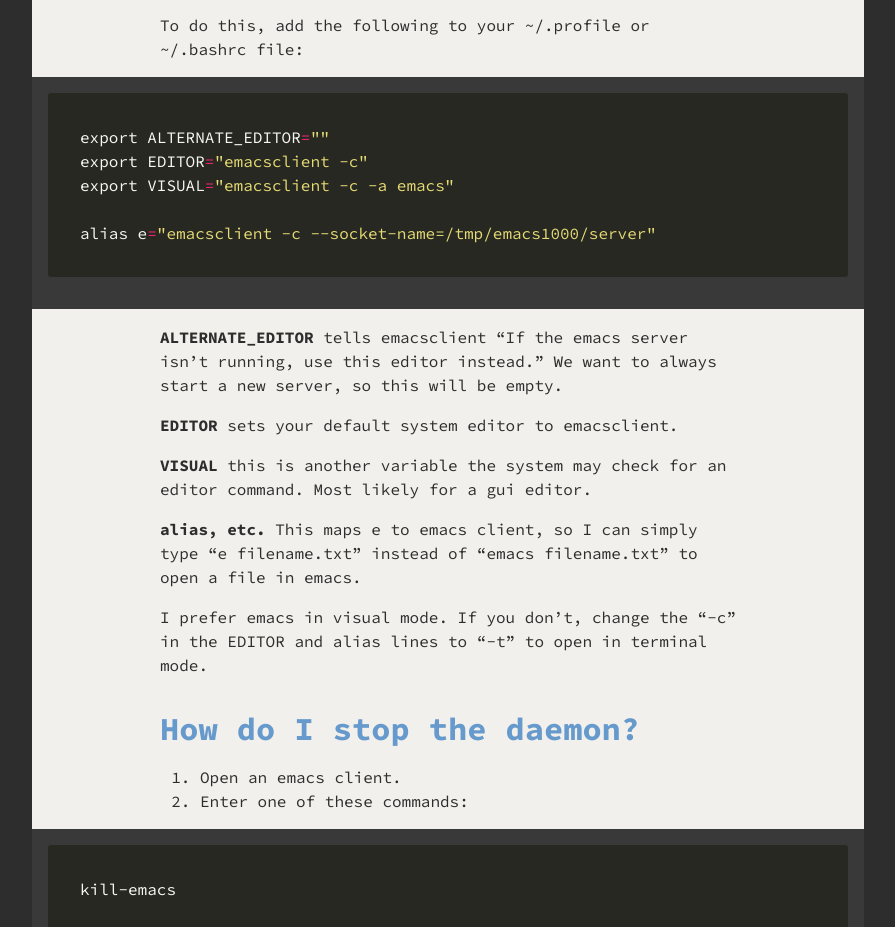
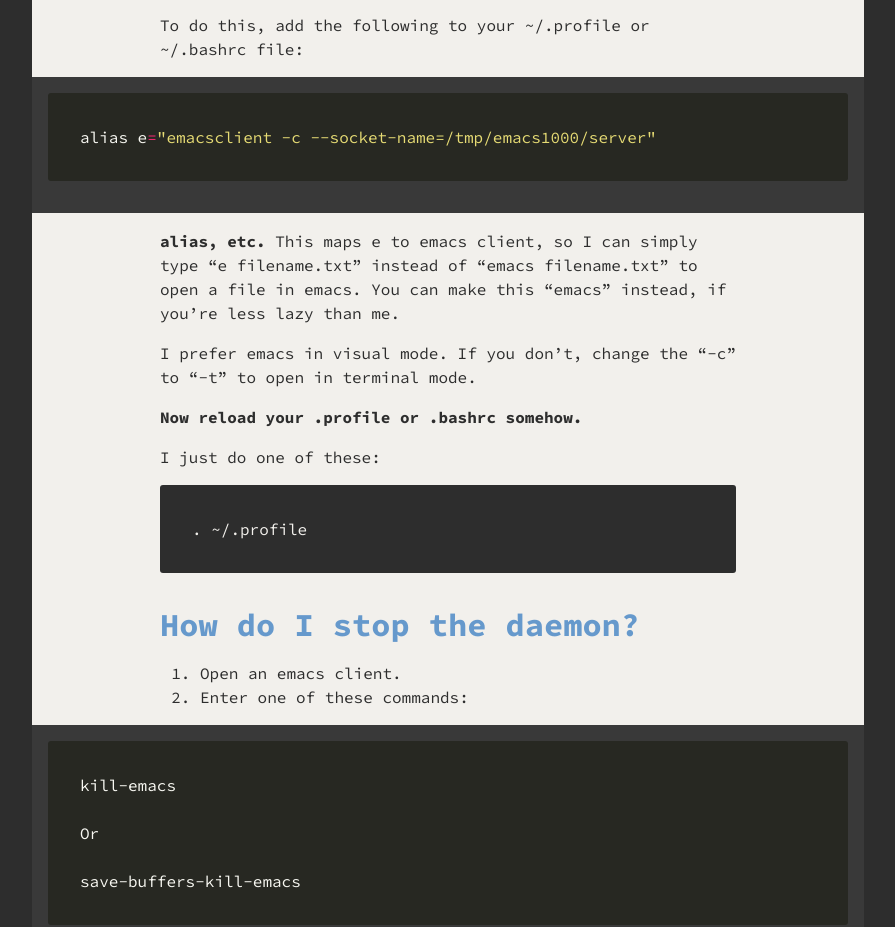
Before and after one commit to trentlb/trentlb.github.io, a plain HTML site: page post/doom-emacs-server-mode-daemon/index.html in a window 1280 px wide. Shown: the part 1049-1976 px from the top of the page, without its empty margins (192-1087 px from the left). Drawn offline with Linux system fonts and the light colour scheme.

Commit message:
Removing stuff that didn't make sense.

```diff
--- a/post/doom-emacs-server-mode-daemon/index.html
+++ b/post/doom-emacs-server-mode-daemon/index.html
@@ -46,17 +46,13 @@
 <p>The solution I liked the most (there are others) was to always run emacsclient when opening files instead of emacs.</p>
 <p>When emacsclient runs, it will start the emacs server.  Thereafter, when you run emacsclient, it will connect to the existing server.</p>
 <p>To do this, add the following to your ~/.profile or ~/.bashrc file:</p>
-<div class="highlight"><pre style="color:#f8f8f2;background-color:#272822;-moz-tab-size:4;-o-tab-size:4;tab-size:4"><code class="language-bash" data-lang="bash">export ALTERNATE_EDITOR<span style="color:#f92672">=</span><span style="color:#e6db74">&#34;&#34;</span>
-export EDITOR<span style="color:#f92672">=</span><span style="color:#e6db74">&#34;emacsclient -c&#34;</span>
-export VISUAL<span style="color:#f92672">=</span><span style="color:#e6db74">&#34;emacsclient -c -a emacs&#34;</span>
-
-alias e<span style="color:#f92672">=</span><span style="color:#e6db74">&#34;emacsclient -c --socket-name=/tmp/emacs1000/server&#34;</span>
-</code></pre></div><p><strong>ALTERNATE_EDITOR</strong> tells emacsclient &ldquo;If the emacs server isn&rsquo;t running, use this editor instead.&rdquo;  We want to always start a new server, so this will be empty.</p>
-<p><strong>EDITOR</strong> sets your default system editor to emacsclient.</p>
-<p><strong>VISUAL</strong> this is another variable the system may check for an editor command.  Most likely for a gui editor.</p>
-<p><strong>alias, etc.</strong> This maps e to emacs client, so I can simply type &ldquo;e filename.txt&rdquo; instead of &ldquo;emacs filename.txt&rdquo; to open a file in emacs.</p>
-<p>I prefer emacs in visual mode.  If you don&rsquo;t, change the &ldquo;-c&rdquo; in the EDITOR and alias lines to &ldquo;-t&rdquo; to open in terminal mode.</p>
-<h1 id="how-do-i-stop-the-daemon">How do I stop the daemon?</h1>
+<div class="highlight"><pre style="color:#f8f8f2;background-color:#272822;-moz-tab-size:4;-o-tab-size:4;tab-size:4"><code class="language-bash" data-lang="bash">alias e<span style="color:#f92672">=</span><span style="color:#e6db74">&#34;emacsclient -c --socket-name=/tmp/emacs1000/server&#34;</span>
+</code></pre></div><p><strong>alias, etc.</strong> This maps e to emacs client, so I can simply type &ldquo;e filename.txt&rdquo; instead of &ldquo;emacs filename.txt&rdquo; to open a file in emacs.  You can make this &ldquo;emacs&rdquo; instead, if you&rsquo;re less lazy than me.</p>
+<p>I prefer emacs in visual mode.  If you don&rsquo;t, change the &ldquo;-c&rdquo; to &ldquo;-t&rdquo; to open in terminal mode.</p>
+<p><strong>Now reload your .profile or .bashrc somehow.</strong></p>
+<p>I just do one of these:</p>
+<pre><code class="language-bash." data-lang="bash.">. ~/.profile
+</code></pre><h1 id="how-do-i-stop-the-daemon">How do I stop the daemon?</h1>
 <ol>
 <li>Open an emacs client.</li>
 <li>Enter one of these commands:</li>
```
